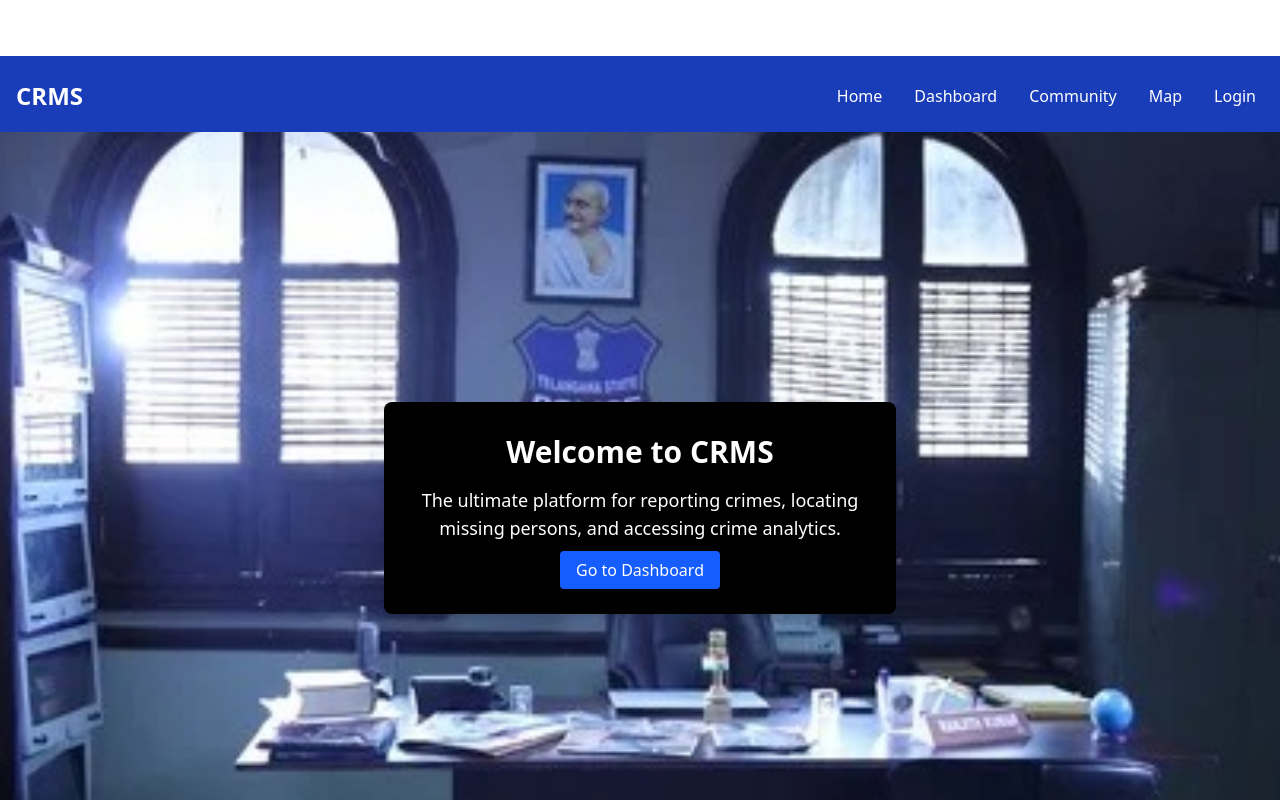
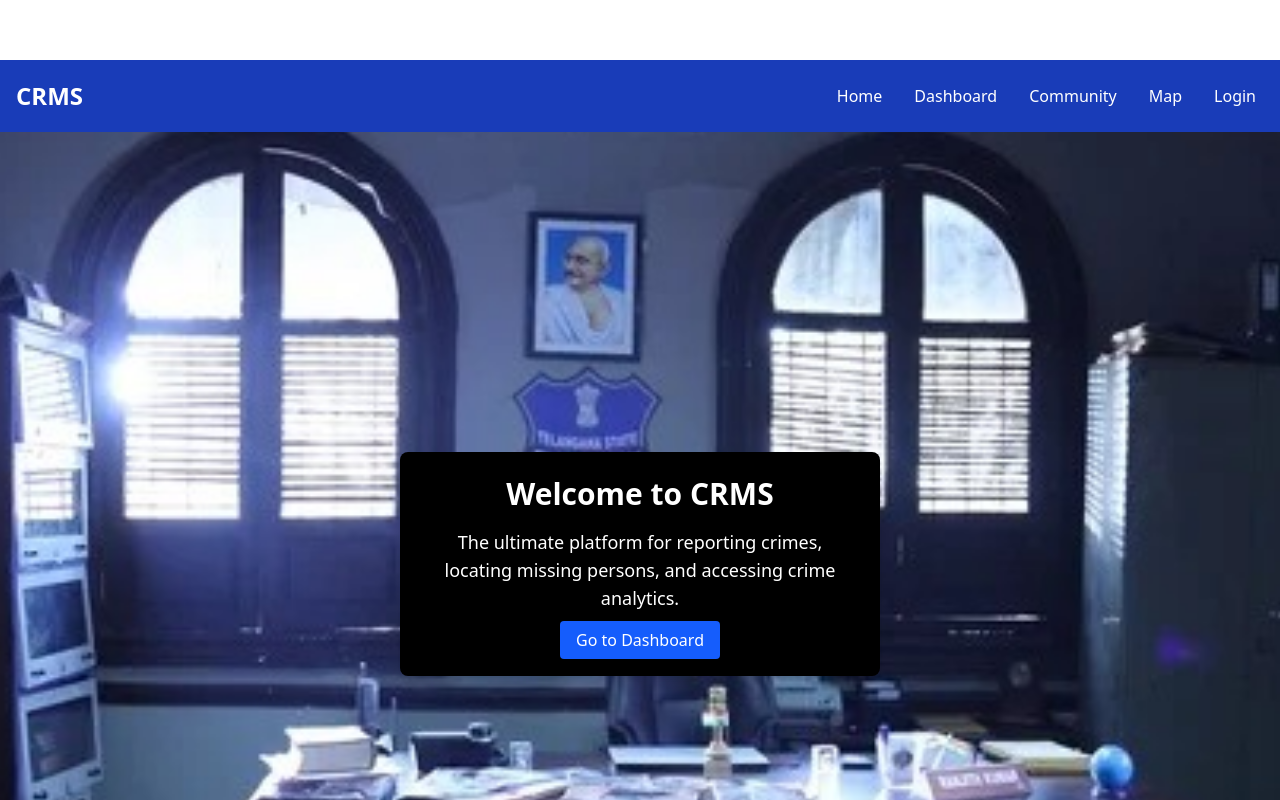
Before and after one commit to saadii007/Modern-Crime-Report-System, a React (Vite) app: page / in a window 1280 px wide. Shown: the top 800 px of the page. Built offline with nearby package versions, Linux system fonts and the light colour scheme.

Commit message:
Update Home.jsx

```diff
--- a/src/pages/Home.jsx
+++ b/src/pages/Home.jsx
@@ -5,19 +5,19 @@ import { Link } from "react-router-dom";
 const Home = () => {
   return (
     <div
-      className="relative min-h-screen bg-cover bg-center flex flex-col items-center justify-center"
+      className="relative min-h-screen bg-cover bg-center flex flex-col items-center justify-center mt-14"
       style={{ backgroundImage: "url('/home.jpg')" }}
     >
-      {/* Marquee Text BELOW NAVBAR */}
-      <div className="bg-blue-800 text-white py-2 w-full text-center fixed top-[64px] md:top-[56px] z-40">
-        <p className="text-lg whitespace-nowrap overflow-hidden">
+      {/* Marquee Text */}
+      <div className="bg-blue-800 text-white py-2 w-full text-center fixed top-14 md:top-16 z-40">
+        <p className="animate-marquee whitespace-nowrap">
           🚨 Welcome to the Crime Reporting Management System (CRMS) 🚨 📢 Report Crimes, Missing People, and Stay Updated. 📢
         </p>
       </div>
 
       {/* Main Content */}
-      <div className="flex flex-col items-center justify-center text-white mt-24 px-4">
-        <div className="bg-black bg-opacity-70 p-8 rounded-lg shadow-lg max-w-xs sm:max-w-lg text-center">
+      <div className="flex flex-col items-center justify-center text-white mt-24 px-4 max-w-lg text-center">
+        <div className="bg-black bg-opacity-70 p-6 rounded-lg shadow-lg">
           <h1 className="text-3xl font-bold mb-4">Welcome to CRMS</h1>
           <p className="text-lg mb-4">
             The ultimate platform for reporting crimes, locating missing persons, and accessing crime analytics.
```
